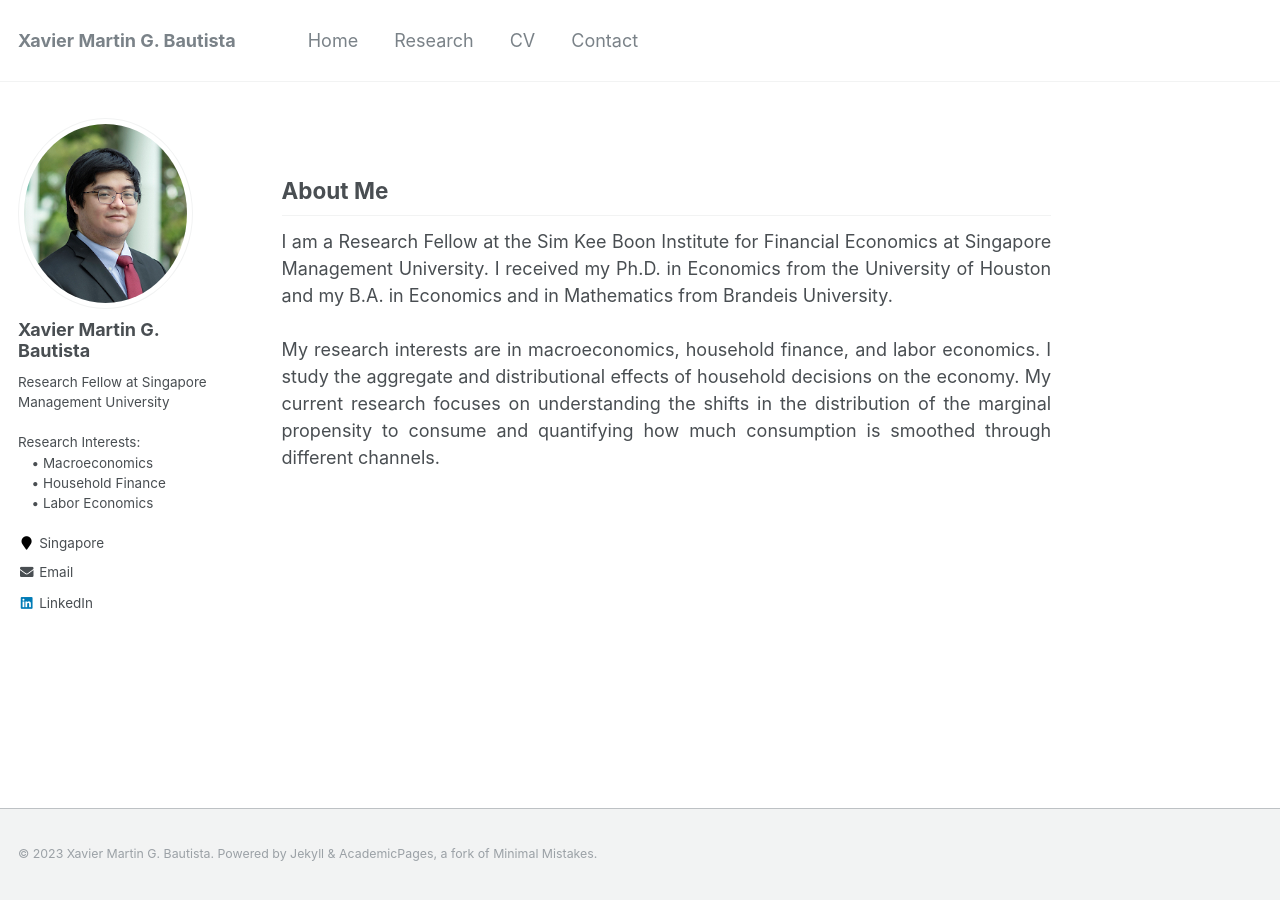
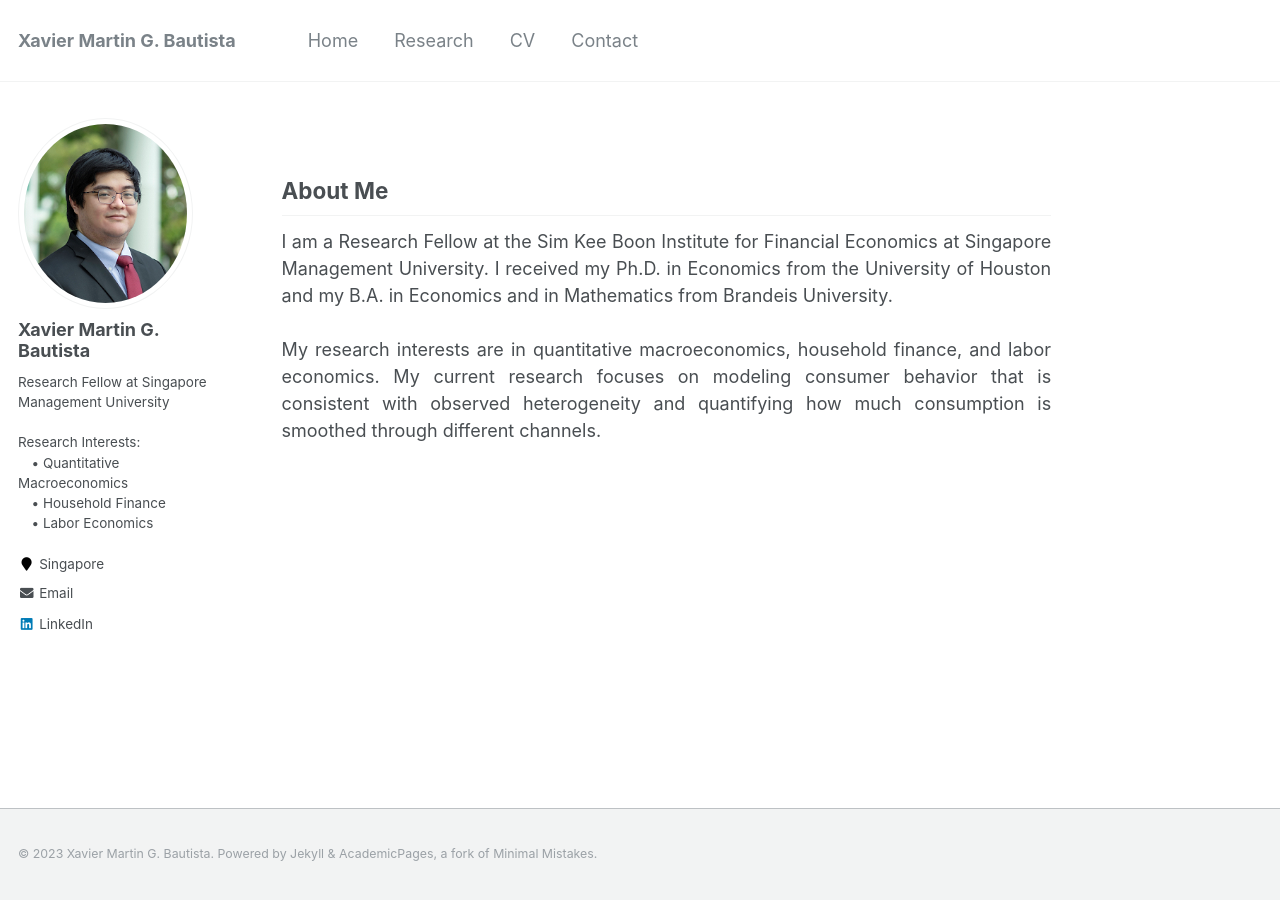
Before and after one commit to xmgbautista/xmgbautista.github.io, a Jekyll site: the page built from _pages/about.md, in a window 1280 px wide. Built offline with Jekyll 4.4.1, drawn with Linux system fonts in a browser that asks for light colours.

Commit message:
Update about me

```diff
--- a/_config.yml
+++ b/_config.yml
@@ -83,7 +83,7 @@ author:
   name             : "Xavier Martin G. Bautista"
   avatar           : "avatar/bautista_headshot.png"
   #bio              : "Research Fellow at <a style='color: black;' href='https://skbi.smu.edu.sg/'>Singapore Management University</a>"
-  bio              : "Research Fellow at Singapore Management University <br> <br> Research Interests: <br> &emsp;&#8226; Macroeconomics <br> &emsp;&#8226; Household Finance <br> &emsp;&#8226; Labor Economics"
+  bio              : "Research Fellow at Singapore Management University <br> <br> Research Interests: <br> &emsp;&#8226; Quantitative Macroeconomics <br> &emsp;&#8226; Household Finance <br> &emsp;&#8226; Labor Economics"
   location         : "Singapore"
   employer         :
   pubmed           :
--- a/_pages/about.md
+++ b/_pages/about.md
@@ -20,7 +20,6 @@ redirect_from:
 I am a Research Fellow at the Sim Kee Boon Institute for Financial Economics at Singapore Management University. I received my Ph.D. in
 Economics from the University of Houston and my B.A. in Economics and in Mathematics from Brandeis University. <br>
 <br>
-My research interests are in macroeconomics, household finance, and labor economics. I study the aggregate and distributional effects of
-household decisions on the economy. My current research focuses on understanding the shifts in the distribution of the marginal propensity
-to consume and quantifying how much consumption is smoothed through different channels.
+My research interests are in quantitative macroeconomics, household finance, and labor economics. My current research focuses on modeling
+consumer behavior that is consistent with observed heterogeneity and quantifying how much consumption is smoothed through different channels.
 </p>
```
